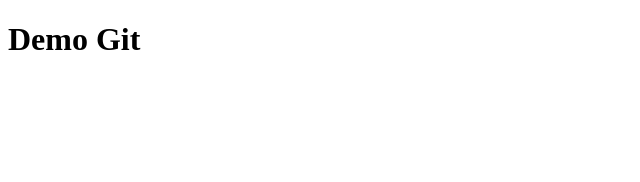
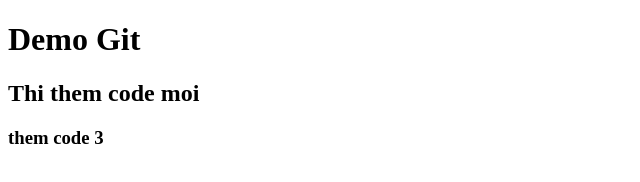
Before and after one commit to Trangthi/Trangthi1603, a plain HTML site: page index.html in a window 1280 px wide. Shown: the whole page, without its empty margins (0-640 px from the left). Drawn offline with Linux system fonts and the light colour scheme.

Commit message:
them code

```diff
--- a/index.html
+++ b/index.html
@@ -8,7 +8,8 @@
 <body>
     <header>
         <h1>Demo Git</h1>
-        <h2></h2>
+        <h2>Thi them code moi</h2>
+        <h3>them code 3 </h3>
     </header>
 </body>
 </html>
```
